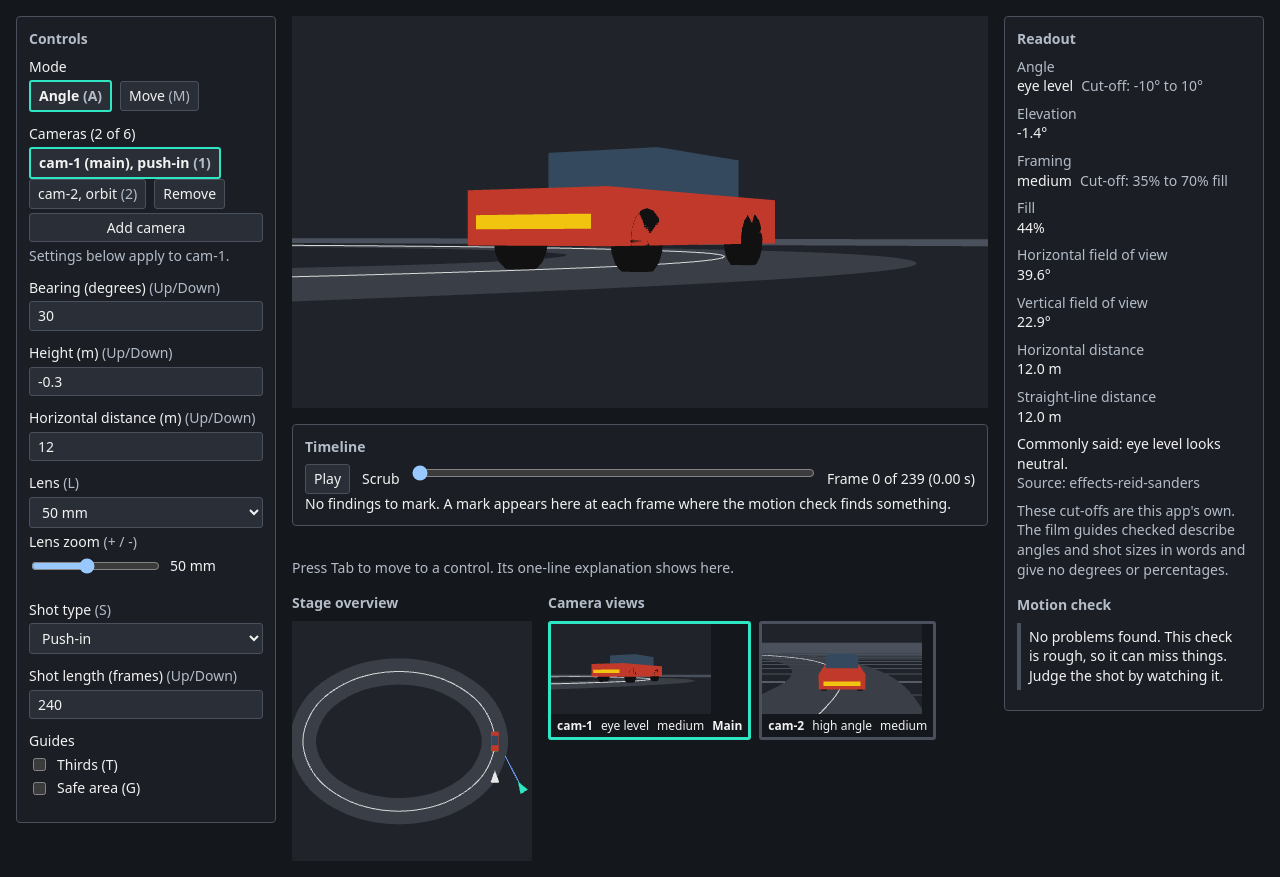
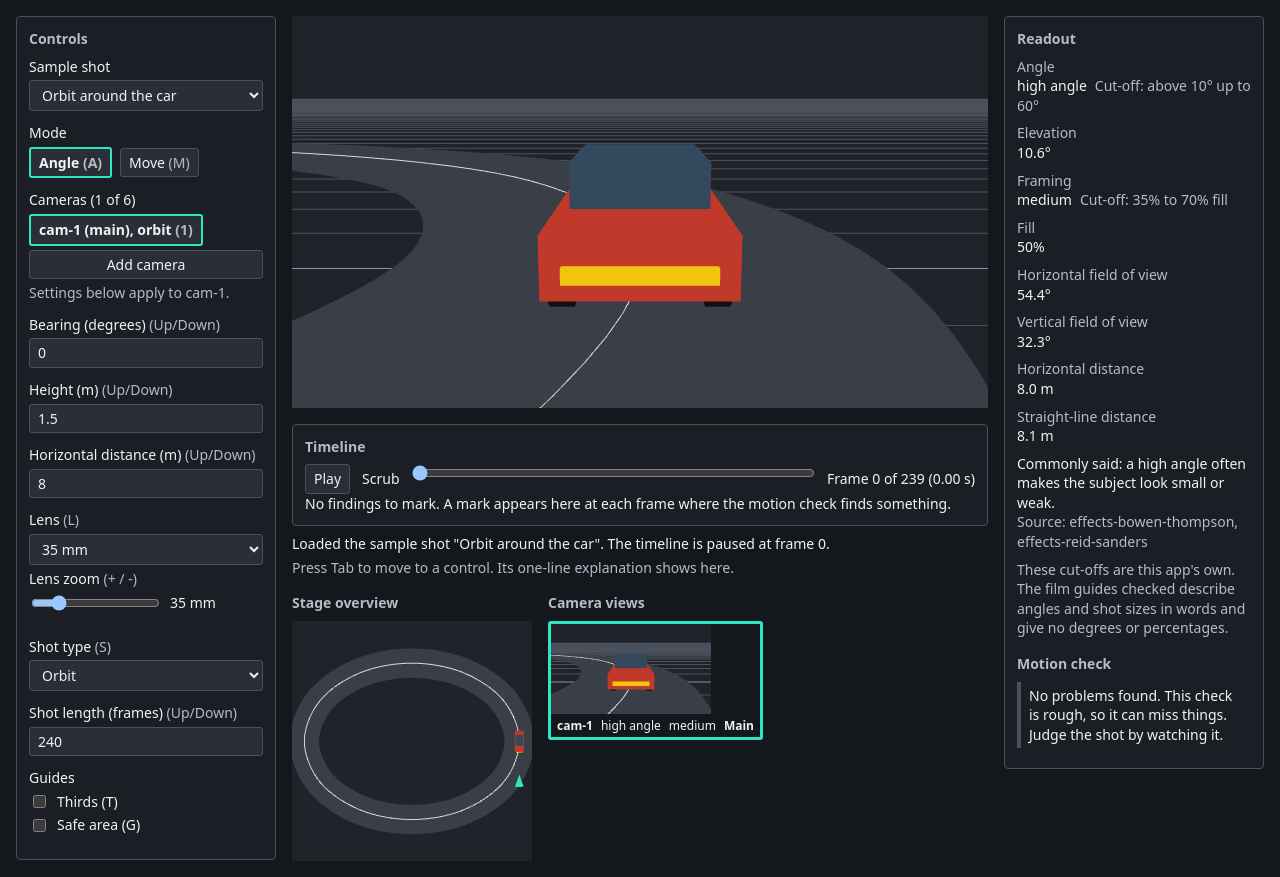
Before and after one commit to Jayse007/PathKit, a website built with Vite: page apps/shot-rail/index.html in a window 1280 px wide. Built offline with nearby package versions, Linux system fonts and the light colour scheme.

Commit message:
feat(shot-rail): implement sample shots loading menu
- Add pure rules module `src/view/samples-menu-rules.ts` with `sampleToSettings()`, `sampleLoadedMessage()`, and constants (`STARTUP_SAMPLE_INDEX`, `SAMPLE_CAMERA_ID`)
- Create `src/view/samples-menu.ts` with `createSamplesMenu()` returning a labeled native select dropdown for sample selection
- Add samples menu container `<div id="samples-box">` to controls column in `index.html`
- Update `main.ts` to initialize app with first sample (orbit camera setup) instead of hardcoded two-camera startup
- Remove unused `CAMERA_IDS` import and `CAMERA_ID` constant from startup initialization
- Implement loading flow: `applySettings(sampleToSettings(...), message)` followed by `timeline.seekTo(0)` to pause at frame 0
- Preserve Road and subject across sample loads; settings generated fresh from sample data
- Requirements: 10.1, 10.2, 10.3, 10.6, 11.13

```diff
--- a/apps/shot-rail/index.html
+++ b/apps/shot-rail/index.html
@@ -171,6 +171,7 @@
     <div id="app">
       <aside id="controls-column" class="panel" aria-label="Controls">
         <h2>Controls</h2>
+        <div id="samples-box"></div>
         <div id="controls-top"></div>
         <div id="lens-field" class="field">
           <label for="lens">Lens</label>
--- a/apps/shot-rail/src/main.ts
+++ b/apps/shot-rail/src/main.ts
@@ -3,7 +3,7 @@
 // The Timeline decides which displayed frame is shown; the main view, the car, the overview and the grid
 // all follow it.
 
-import { CAMERA_IDS, LENS_KEY_STEP_RATIO, LENS_PRESETS_MM } from './logic/constants.js';
+import { LENS_KEY_STEP_RATIO, LENS_PRESETS_MM } from './logic/constants.js';
 import { DEFAULT_ROAD_POINTS } from './logic/default-road.js';
 import { lensAfterWheel, presetOf, stepLens } from './logic/lens-zoom.js';
 import { motionCheckFailureOf } from './logic/motion-check-model.js';
@@ -28,13 +28,14 @@ import { createMotionCheck } from './view/motion-check.js';
 import type { MotionCheck } from './view/motion-check.js';
 import { createReadout } from './view/readout.js';
 import type { Readout } from './view/readout.js';
+import { createSamplesMenu } from './view/samples-menu.js';
+import { STARTUP_SAMPLE_INDEX, sampleLoadedMessage, sampleToSettings } from './view/samples-menu-rules.js';
 import { createStageOverview } from './view/stage-overview.js';
 import type { StageOverview } from './view/stage-overview.js';
 import { createSubjectView } from './view/subject-view.js';
 import { createTimeline } from './view/timeline.js';
 import type { TimelineTick } from './view/timeline.js';
 
-const CAMERA_ID = 'cam-1';
 const MODE_CHANGED_MESSAGE = 'Mode changed. The camera grid is drawn in Angle mode only.';
 const GRID_MOVE_MESSAGE = 'Camera views are shown in Angle mode (key A).';
 const NO_SLOT_MESSAGE_PREFIX = 'There is no camera in slot';
@@ -50,20 +51,9 @@ function start(): void {
     throw new Error('index.html is missing #stage, #timeline, #lens or #status');
   }
 
-  const sample = SAMPLE_SHOTS[1]; // the push-in
-  const settings: RigSettings = {
-    shotLengthFrames: sample.shotLengthFrames,
-    mainCameraId: CAMERA_ID,
-    // cam-1 is the main camera and is the push-in sample, so the Stage_Overview shows its rail. Only the main
-    // camera can be a rail shot (scene-set.ts), so cam-2 is the orbit sample. Remove both when the camera list
-    // (task 35) takes over.
-    cameras: [
-      { id: CAMERA_IDS[0], shotType: sample.shotType, ...sample.placement },
-      { id: CAMERA_IDS[1], shotType: SAMPLE_SHOTS[0].shotType, ...SAMPLE_SHOTS[0].placement },
-    ],
-    road: { points: DEFAULT_ROAD_POINTS.map((p) => ({ x: p.x, y: p.y, z: p.z })), closed: true },
-    subjectKind: 'car',
-  };
+  // The app starts with the first sample (task 40.1): one camera, the main camera, paused at frame 0.
+  const sample = SAMPLE_SHOTS[STARTUP_SAMPLE_INDEX];
+  const settings: RigSettings = sampleToSettings(sample, DEFAULT_ROAD_POINTS, 'car');
 
   for (const mm of LENS_PRESETS_MM) {
     const option = document.createElement('option');
@@ -328,6 +318,26 @@ function start(): void {
     });
   }
 
+  // The samples menu (task 40.1). Loading builds new settings from the sample (nothing is changed in `current`;
+  // the Road and the subject in use are kept) and goes through applySettings, which pauses, re-bakes, restores
+  // the old settings on failure, and redraws everything including the lens. The Timeline then goes to frame 0,
+  // which pauses and never starts playback (applySettings keeps the old frame, a sample starts at frame 0).
+  const samplesBox = document.getElementById('samples-box');
+  if (samplesBox !== null) {
+    createSamplesMenu(samplesBox, {
+      samples: SAMPLE_SHOTS,
+      initialIndex: STARTUP_SAMPLE_INDEX,
+      onLoad: (index: number): boolean => {
+        const chosen = SAMPLE_SHOTS[index];
+        const next = sampleToSettings(chosen, current.road.points, current.subjectKind);
+        if (!applySettings(next, sampleLoadedMessage(chosen))) return false;
+        timeline.seekTo(0);
+        return true;
+      },
+    });
+  }
+  status.textContent = sampleLoadedMessage(sample);
+
   // The keyboard (task 37.2). Every handler takes the same path as the control it stands for.
   const mainCamera = (): RigSettings['cameras'][number] | undefined =>
     current.cameras.find((c) => c.id === current.mainCameraId);
--- /dev/null
+++ b/apps/shot-rail/src/view/samples-menu-rules.ts
@@ -0,0 +1,50 @@
+// Samples menu rules (task 40.1): pure functions for loading a sample shot. No DOM, no Three.js, no I/O, so a
+// test may import this file (task 40.2).
+//
+// A sample is one main camera. Loading it replaces ALL settings at once: the settings are built new from the
+// sample, never by changing the settings that were showing. No camera keeps a remembered rail shot.
+// The Road and the subject are not part of a sample, so the caller passes the ones in use.
+
+import { CAMERA_IDS } from '../logic/constants.js';
+import type { Vec3 } from '../logic/pathkit.js';
+import type { SampleShot } from '../logic/samples.js';
+import type { RigSettings, SubjectKind } from './camera-rig.js';
+
+/** The sample that loads when the app starts (Requirement 10.1: the first sample). */
+export const STARTUP_SAMPLE_INDEX = 0;
+
+/** The id of the one camera a sample defines. It is the main camera. */
+export const SAMPLE_CAMERA_ID: string = CAMERA_IDS[0];
+
+/**
+ * New RigSettings for a sample: one camera, which is the main camera, with the sample's shot type, placement,
+ * lens and shot length. The road points are copied, so the result shares nothing with the arguments, and the
+ * camera has no `railShotWhenMain` key.
+ */
+export function sampleToSettings(
+  sample: SampleShot,
+  roadPoints: readonly Vec3[],
+  subjectKind: SubjectKind,
+): RigSettings {
+  return {
+    shotLengthFrames: sample.shotLengthFrames,
+    mainCameraId: SAMPLE_CAMERA_ID,
+    cameras: [
+      {
+        id: SAMPLE_CAMERA_ID,
+        shotType: sample.shotType,
+        bearingDeg: sample.placement.bearingDeg,
+        heightM: sample.placement.heightM,
+        horizontalDistanceM: sample.placement.horizontalDistanceM,
+        lensMm: sample.placement.lensMm,
+      },
+    ],
+    road: { points: roadPoints.map((p) => ({ x: p.x, y: p.y, z: p.z })), closed: true },
+    subjectKind,
+  };
+}
+
+/** The status line after a sample loaded. */
+export function sampleLoadedMessage(sample: SampleShot): string {
+  return `Loaded the sample shot "${sample.name}". The timeline is paused at frame 0.`;
+}
--- /dev/null
+++ b/apps/shot-rail/src/view/samples-menu.ts
@@ -0,0 +1,80 @@
+// Samples menu (task 40.1): a labelled drop-down list of the sample shots, at the top of the controls column.
+// Choosing a sample asks the caller to load it. The caller does the work (pause, re-bake, redraw, back to
+// frame 0), so loading takes the same path as any other change of settings and never starts playback.
+//
+// It touches the DOM, so no test imports this file. The settings built from a sample are in
+// samples-menu-rules.ts (pure). The menu is a native <select>, so it works with the keyboard (arrow keys).
+// Each option's tooltip is the Term_Text line of its shot type.
+
+import type { SampleShot } from '../logic/samples.js';
+import { SHOT_TYPE_TERMS } from '../logic/term-text.js';
+
+// View-only values (not in the design's Named constants table).
+const SELECT_ID = 'sample-shot';
+const FIELD_CLASS = 'field';
+const LABEL_TEXT = 'Sample shot';
+const SELECT_TOOLTIP =
+  'Load a ready-made shot. It replaces the camera settings and leaves the timeline paused at frame 0.';
+
+export interface SamplesMenuOptions {
+  /** The samples to list, in order. */
+  samples: readonly SampleShot[];
+  /** The index shown at the start (the sample the app started with). */
+  initialIndex: number;
+  /** Load the sample at this index. Returns false when it could not be loaded (the old settings stay). */
+  onLoad: (index: number) => boolean;
+}
+
+export interface SamplesMenu {
+  /** Show the sample at this index without loading it. */
+  show(index: number): void;
+}
+
+/** Builds the menu inside `container`. Call once. */
+export function createSamplesMenu(container: HTMLElement, options: SamplesMenuOptions): SamplesMenu {
+  const { samples, onLoad } = options;
+
+  const wrap = document.createElement('div');
+  wrap.className = FIELD_CLASS;
+
+  const label = document.createElement('label');
+  label.htmlFor = SELECT_ID;
+  label.textContent = LABEL_TEXT;
+  label.title = SELECT_TOOLTIP;
+
+  const select = document.createElement('select');
+  select.id = SELECT_ID;
+  select.title = SELECT_TOOLTIP;
+  for (let i = 0; i < samples.length; i++) {
+    const option = document.createElement('option');
+    option.value = String(i);
+    option.textContent = samples[i].name;
+    option.title = SHOT_TYPE_TERMS[samples[i].shotType].text;
+    select.appendChild(option);
+  }
+
+  wrap.append(label, select);
+  container.replaceChildren(wrap);
+
+  let shownIndex = options.initialIndex;
+  const show = (index: number): void => {
+    shownIndex = index;
+    select.value = String(index);
+  };
+  show(options.initialIndex);
+
+  select.addEventListener('change', () => {
+    const index = Number(select.value);
+    if (!Number.isInteger(index) || index < 0 || index >= samples.length) {
+      show(shownIndex);
+      return;
+    }
+    if (onLoad(index)) {
+      shownIndex = index;
+    } else {
+      show(shownIndex); // the old settings stay, so the menu keeps showing the sample they came from
+    }
+  });
+
+  return { show };
+}
```
Also changed, not shown: apps/shot-rail/docs/build-notes.md (+5 -0 lines), .kiro/specs/shot-rail/tasks.md, .kiro/specs/shot-rail/tasks.meta.json.
